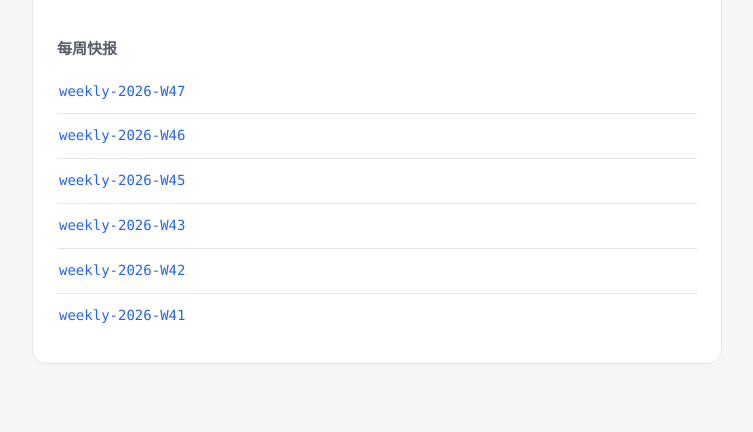
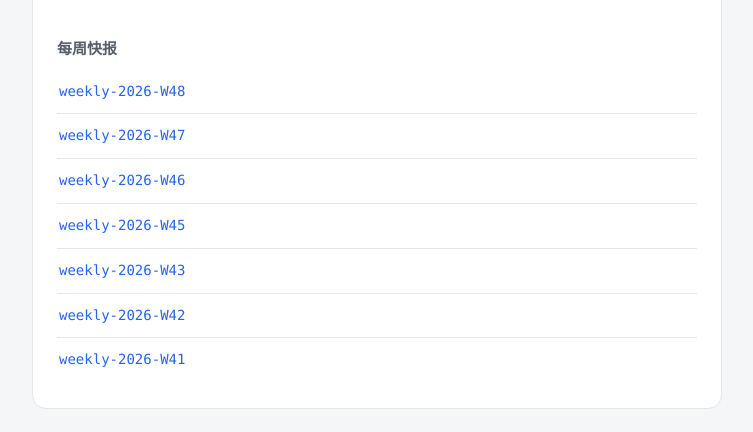
Before and after one commit to 1279199215-art/gh-weekly, a plain HTML site: page reports/index.html in a window 1280 px wide. Shown: the part 208-640 px from the top of the page, without its empty margins (263-1016 px from the left). Drawn offline with Linux system fonts and the light colour scheme.

Commit message:
update archive index

```diff
--- a/reports/index.html
+++ b/reports/index.html
@@ -15,5 +15,5 @@ font-family:ui-monospace,Menlo,Consolas,monospace}
 a:hover{color:#d92b2b}
 </style></head><body><div class="w">
 <h1>GitHub 周榜速报 · 历史存档</h1><div class="s">由 NAS 定时任务自动维护</div>
-<h2>月度汇总</h2><ul><li><a href="monthly-2026-10.html">monthly-2026-10</a></li></ul><h2>每周快报</h2><ul><li><a href="weekly-2026-W47.html">weekly-2026-W47</a></li><li><a href="weekly-2026-W46.html">weekly-2026-W46</a></li><li><a href="weekly-2026-W45.html">weekly-2026-W45</a></li><li><a href="weekly-2026-W43.html">weekly-2026-W43</a></li><li><a href="weekly-2026-W42.html">weekly-2026-W42</a></li><li><a href="weekly-2026-W41.html">weekly-2026-W41</a></li></ul>
+<h2>月度汇总</h2><ul><li><a href="monthly-2026-10.html">monthly-2026-10</a></li></ul><h2>每周快报</h2><ul><li><a href="weekly-2026-W48.html">weekly-2026-W48</a></li><li><a href="weekly-2026-W47.html">weekly-2026-W47</a></li><li><a href="weekly-2026-W46.html">weekly-2026-W46</a></li><li><a href="weekly-2026-W45.html">weekly-2026-W45</a></li><li><a href="weekly-2026-W43.html">weekly-2026-W43</a></li><li><a href="weekly-2026-W42.html">weekly-2026-W42</a></li><li><a href="weekly-2026-W41.html">weekly-2026-W41</a></li></ul>
 </div></body></html>
```
